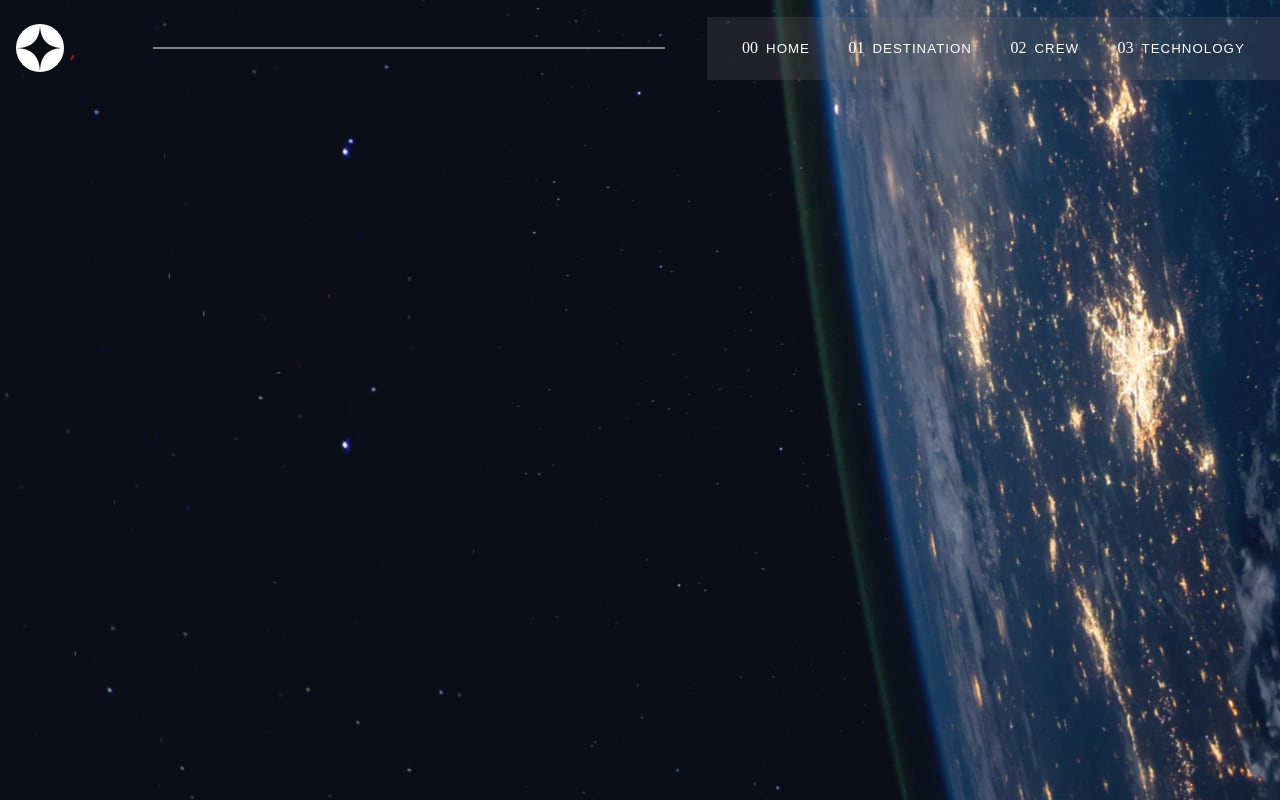
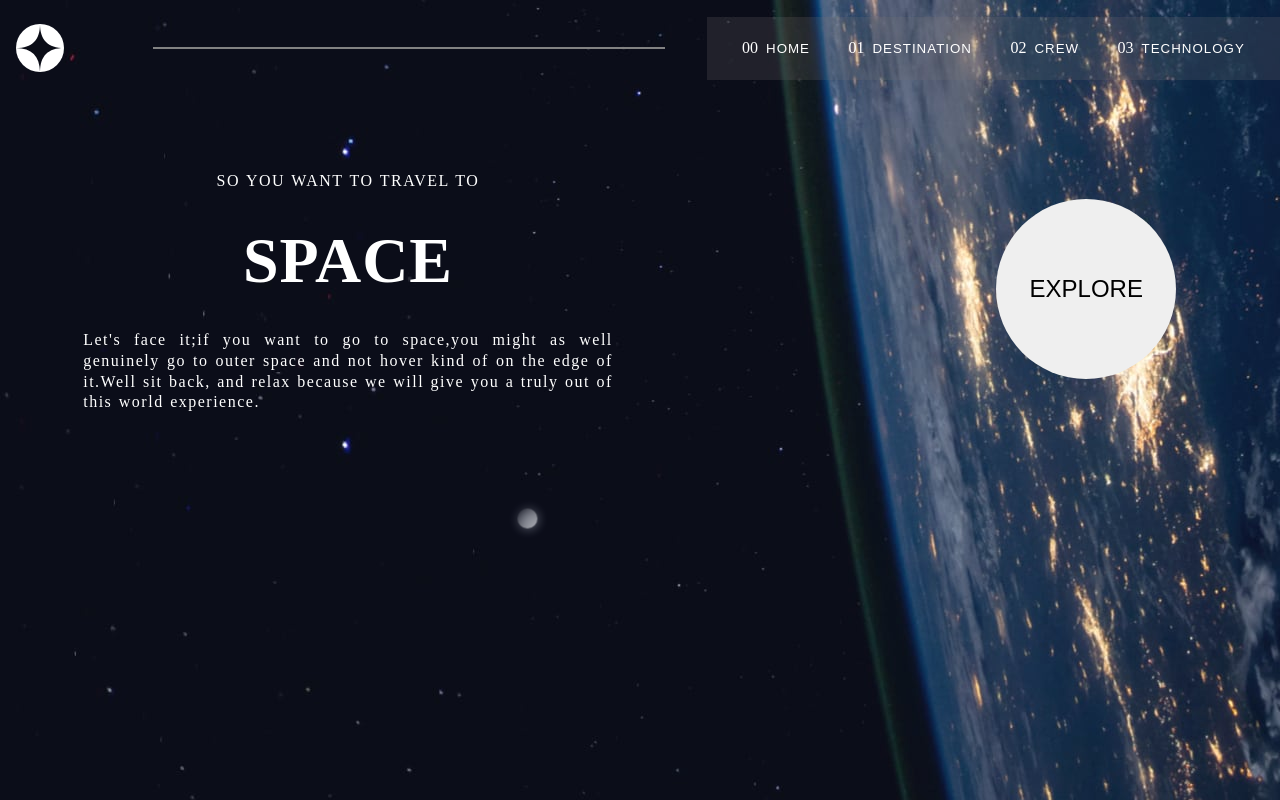
Before and after one commit to Girma3/space-tourism, a website built with webpack: page src/template.html in a window 1280 px wide. Built offline with nearby package versions, Linux system fonts and the light colour scheme.

Commit message:
animation added to shooting star

```diff
--- a/src/style.css
+++ b/src/style.css
@@ -127,33 +127,89 @@ a{
     opacity: 0;
     display: none;
 }
-/* media query for mobile */
-  /* @media (max-width:500px)  {
-    .home-page-header{
-        align-items: start;
+/* home page main */
+main{
+  display: grid;
+  grid-template-columns: 1fr;
+  justify-items: center;
+  color: white;
+
 }
-     .home-page-nav > li{
-        position: relative;
-        display: flex;
-        gap: .5rem;
-        align-items: center;
-        padding-inline:clamp(1rem,2vw,1.2rem);
-      animation: navSlide 1s ease-in-out;
+.explore-btn{
+  width: 180px;
+  aspect-ratio: 1;
+  border-radius: 50%;
+  margin: 1.5rem;
+  font-size: 1.5rem;
+  text-align: center;
+  border: none;
+  position:absolute;
+  top:3%;
+  left:2.5%;
 }
 
+.big-circle{
+  position: relative;
+  width: 250px;
+  aspect-ratio: 1;
+  border-radius: 50%;
 
-   .home-page-nav{
-       flex-direction: column;
-       margin-top: 3.5rem;
 }
-    .open-nav{
-        display: block;
+.big-circle:hover{
+  box-shadow: 0 0 3px rgb(241 210 210 / 50%);
  }
-    .hr-line{
-        display: none;
+.home-page-section{
+  color: white;
+  padding: 1.2rem;
 }
-} */
-/* media query for tab */
+.intro-text,.intro-par{
+  font-size: 1rem;
+  letter-spacing: 1.5px;
+  line-height: 1.3rem;
+  word-spacing: 1px;
+  text-align: center;
+}
+.intro-title{
+  padding-block: 2rem;
+  font-size: 4rem;
+  letter-spacing: 1px;
+  text-align: center;
+}
+.intro-par{
+  font-size: 1rem;
+  text-align: justify;
+}
+.star{
+  width: 20px;
+  aspect-ratio: 1;
+  border-radius: 50%;
+  background-color: brown;
+}
+.star-holder > :nth-child(1){
+  position: absolute;
+  bottom: 0;
+  opacity: 0;
+  background: linear-gradient(-45deg, #eef0f5, rgba(0, 0, 255, 0));
+  filter: drop-shadow(0 0 6px #d7dff0);
+  animation:  shootingStars 20s cubic-bezier(0.36, 0.55, 0.51, 0.81);
+  animation-direction: alternate;
+  animation-iteration-count: infinite;
+  animation-fill-mode: forwards;
+
+}
+@keyframes shootingStars{
+  0% {
+   transform: translate3d(0, 0, 0);
+  }
+  10%{
+    opacity: 1;
+ }
+ 100% {
+   opacity: 0;
+   transform: translate3d(90vw, -90vh, 0);
+  }
+}
+/* media query for large screen */
 @media (min-width:500px) {
     .home-page-header{
          align-items: center;
@@ -173,5 +229,16 @@ a{
     .hr-line{
         display: block;
     }
+    /* content main home page */
+    main{
+      grid-template-columns: 1fr 1fr;
+      justify-content: center;
+      padding: 4rem;
+      gap: 1rem;
+    }
+    .btn-holder{
+      align-self: center;
+      justify-self: end;
+    }
 
 }
--- a/src/template.html
+++ b/src/template.html
@@ -3,7 +3,7 @@
 <head>
   <meta charset="UTF-8">
   <meta name="viewport" content="width=device-width, initial-scale=1.0">
-  <title>Document</title>
+  <title>space tourism</title>
 </head>
 <body>
   <header class="home-page-header">
@@ -14,35 +14,47 @@
       <button class="open-nav" aria-label="open-menu" data-open-menu></button>
       <button class="close-nav" aria-label="close-menu" data-close-menu></button>
     <ul class="home-page-nav" data-nav-links="false">
-
-
-
-      <li class="home-nav">
+     <li>
         <span aria-hidden="true">00</span>
         <button>HOME</button>
         <div aria-hidden="true" class="nav-border"></div>
-
-
-      </li>
-      <li class="home-nav">
+       </li>
+      <li>
         <span aria-hidden="true">01</span>
         <button>DESTINATION</button>
         <div aria-hidden="true" class="nav-border"></div>
       </li>
-      <li class="home-nav">
+      <li >
         <span aria-hidden="true">02</span>
         <button>CREW</button>
         <div aria-hidden="true" class="nav-border"></div>
       </li>
-      <li class="home-nav">
+      <li>
         <span aria-hidden="true">03</span>
-     <button>TECHNOLOGY</button>
-     <div aria-hidden="true" class="nav-border"></div>
+        <button>TECHNOLOGY</button>
+         <div aria-hidden="true" class="nav-border"></div>
       </li>
     </ul>
   </nav>
 </header>
-  <main>
+  <main class="grid-section">
+    <section class="home-page-section">
+      <div class="intro-text">SO YOU WANT TO TRAVEL TO</div>
+      <h1 class="intro-title">SPACE</h1>
+      <p class="intro-par">Let's face it;if you want to go to space,you might as well
+        genuinely go to outer space and not hover kind of on the
+        edge of it.Well sit back, and relax because we will give you
+        a truly out of this world experience.
+      </p>
+      <div class="star-holder">
+        <div class="star"></div>
+       </div>
+    </section>
+    <div class="btn-holder">
+      <div class="big-circle">
+      <button  aria-label="explore" class="explore-btn">EXPLORE</button>
+    </div>
+    </div>
 
   </main>
 
```
Also changed, not shown: dist/index.bundle.js, dist/index.html. Lines whose indentation alone changed are shown as unchanged.
